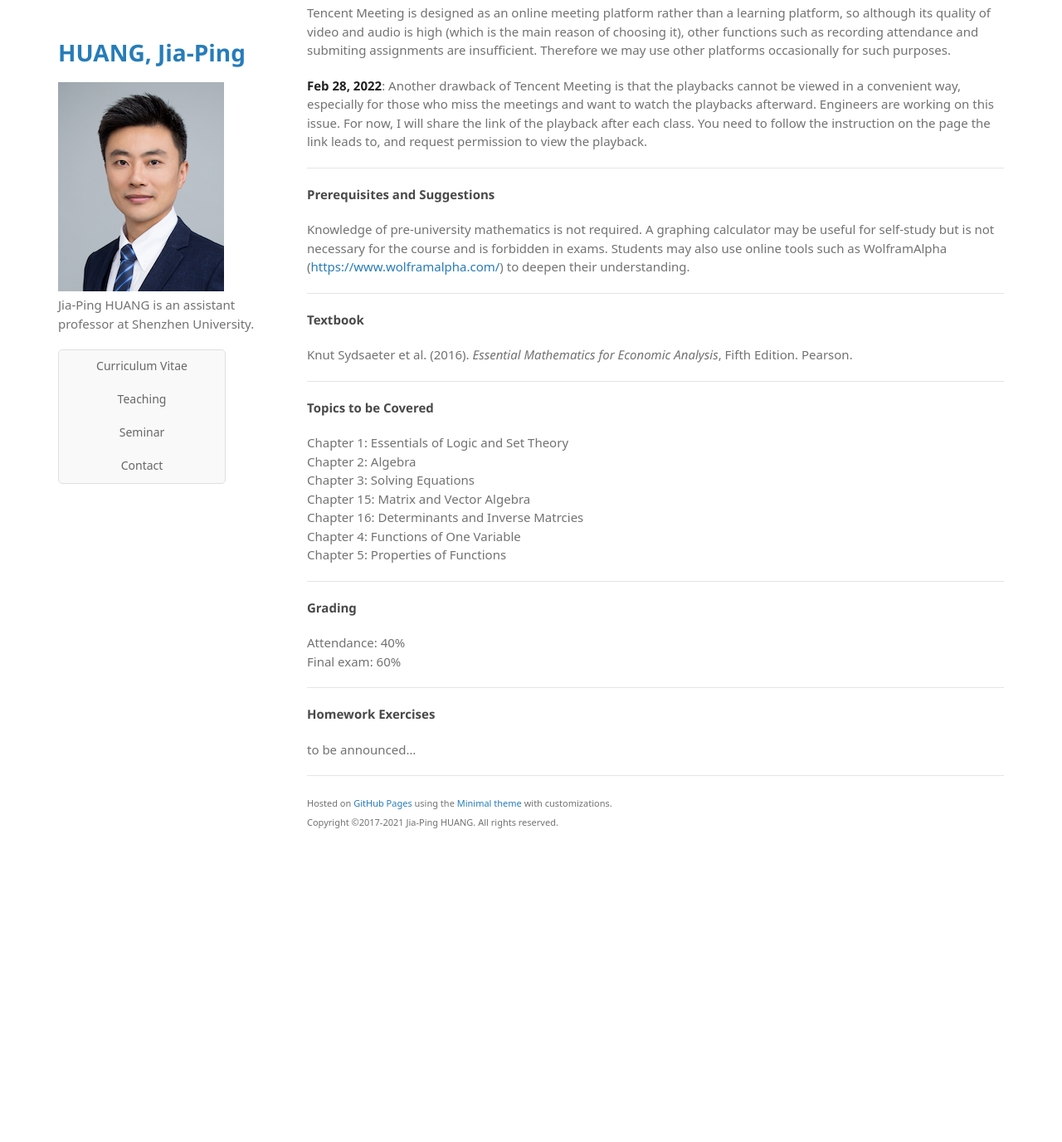
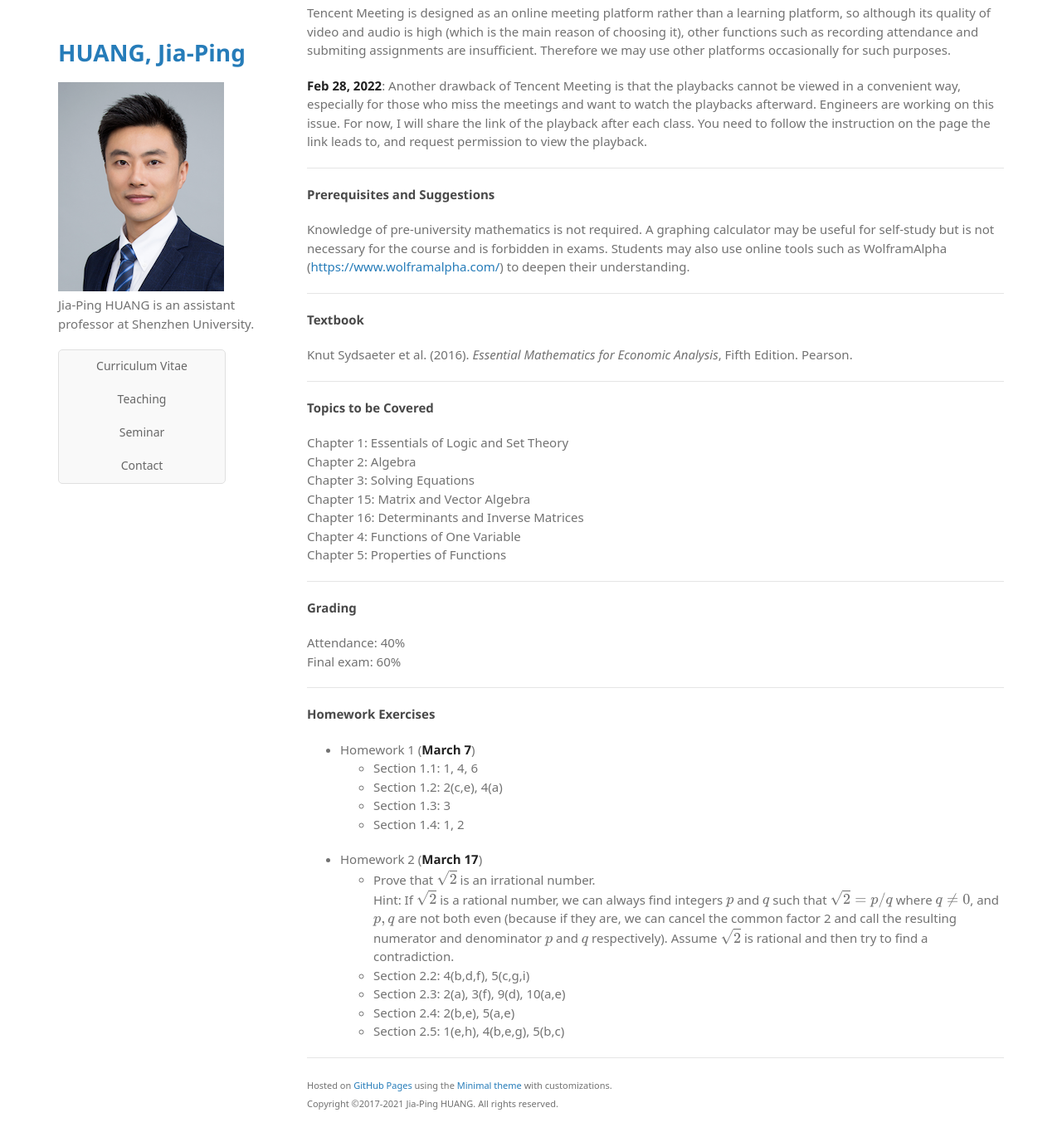
Before and after one commit to huangjp28/huangjp28.github.io, a Jekyll site: the page built from _teaching/02_mathc1.md, in a window 1280 px wide and 1400 px high, scrolled down 651 px. Shown: the top 1376 px of the window at 83% size. Built offline with Jekyll 4.4.1, drawn with Linux system fonts in a browser that asks for light colours; some web fonts are replaced; a script that is not in the unit is left out; before the commit the page ends 1711 px from its top, so only the background shows below that.

Commit message:
Update 02_mathc1.md

```diff
--- a/_teaching/02_mathc1.md
+++ b/_teaching/02_mathc1.md
@@ -50,7 +50,7 @@ Chapter 1: Essentials of Logic and Set Theory
 Chapter 2: Algebra
 Chapter 3: Solving Equations
 Chapter 15: Matrix and Vector Algebra
-Chapter 16: Determinants and Inverse Matrcies
+Chapter 16: Determinants and Inverse Matrices
 Chapter 4: Functions of One Variable
 Chapter 5: Properties of Functions
 
@@ -64,6 +64,20 @@ Final exam: 60%
 ---
 #### Homework Exercises
 
-to be announced...
+* Homework 1 (**March 7**)
+  - Section 1.1: 1, 4, 6
+  - Section 1.2: 2(c,e), 4(a)
+  - Section 1.3: 3
+  - Section 1.4: 1, 2
+
+* Homework 2 (**March 17**)
+  - Prove that \\( \sqrt{2} \\) is an irrational number.
+    Hint: If \\( \sqrt{2} \\) is a rational number, we can always find integers \\(p\\) and \\(q\\) such that \\( \sqrt{2} = p/q \\) where \\(q\neq 0\\), and \\(p, q\\) are not both even (because if they are, we can cancel the common factor 2 and call the resulting numerator and denominator \\(p\\) and \\(q\\) respectively). Assume \\( \sqrt{2} \\) is rational and then try to find a contradiction.
+  - Section 2.2: 4(b,d,f), 5(c,g,i)
+  - Section 2.3: 2(a), 3(f), 9(d), 10(a,e)
+  - Section 2.4: 2(b,e), 5(a,e)
+  - Section 2.5: 1(e,h), 4(b,e,g), 5(b,c)
+
+
 
 ---
```
